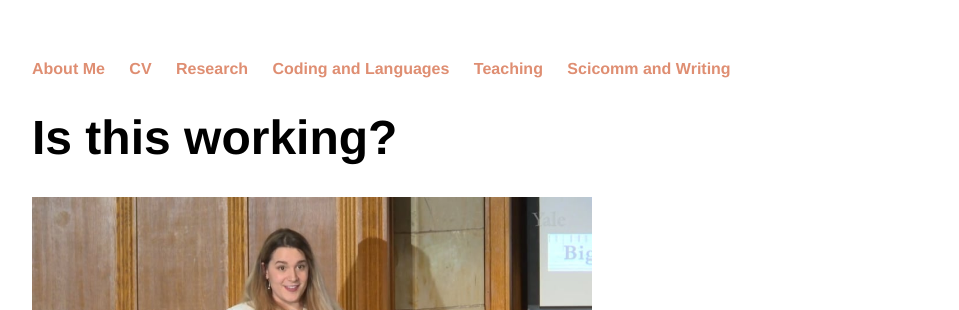
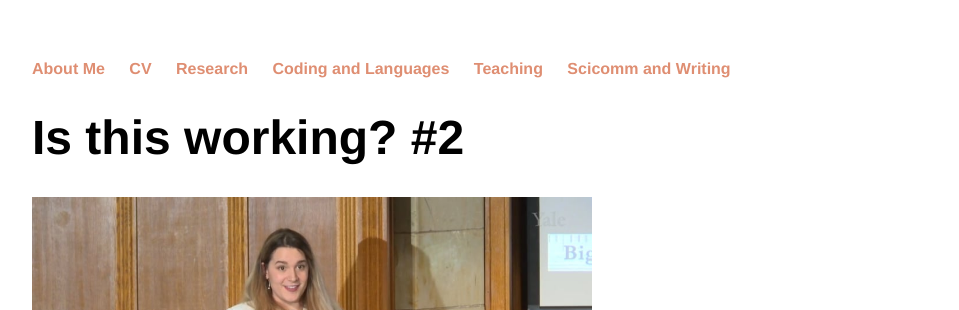
Before and after one commit to lunazagor/lunazagor.github.io, a Jekyll site: the page built from sci-wri/index.html, in a window 1280 px wide. Shown: the top 310 px of the page, without its empty margins (160-1119 px from the left). Built offline with Jekyll 4.4.1, drawn with Linux system fonts in a browser that asks for light colours.

Commit message:
Update index.html

```diff
--- a/sci-wri/index.html
+++ b/sci-wri/index.html
@@ -12,7 +12,7 @@ title: Sci-Wri
 
 <body>
 
-<h1> Is this working? </h1>
+<h1> Is this working? #2</h1>
 
 <div onclick="this.nextElementSibling.style.display='block'; this.style.display='none'">
    <img src="video-preview.jpg" width="560" height="315" style="cursor:pointer" />
```
